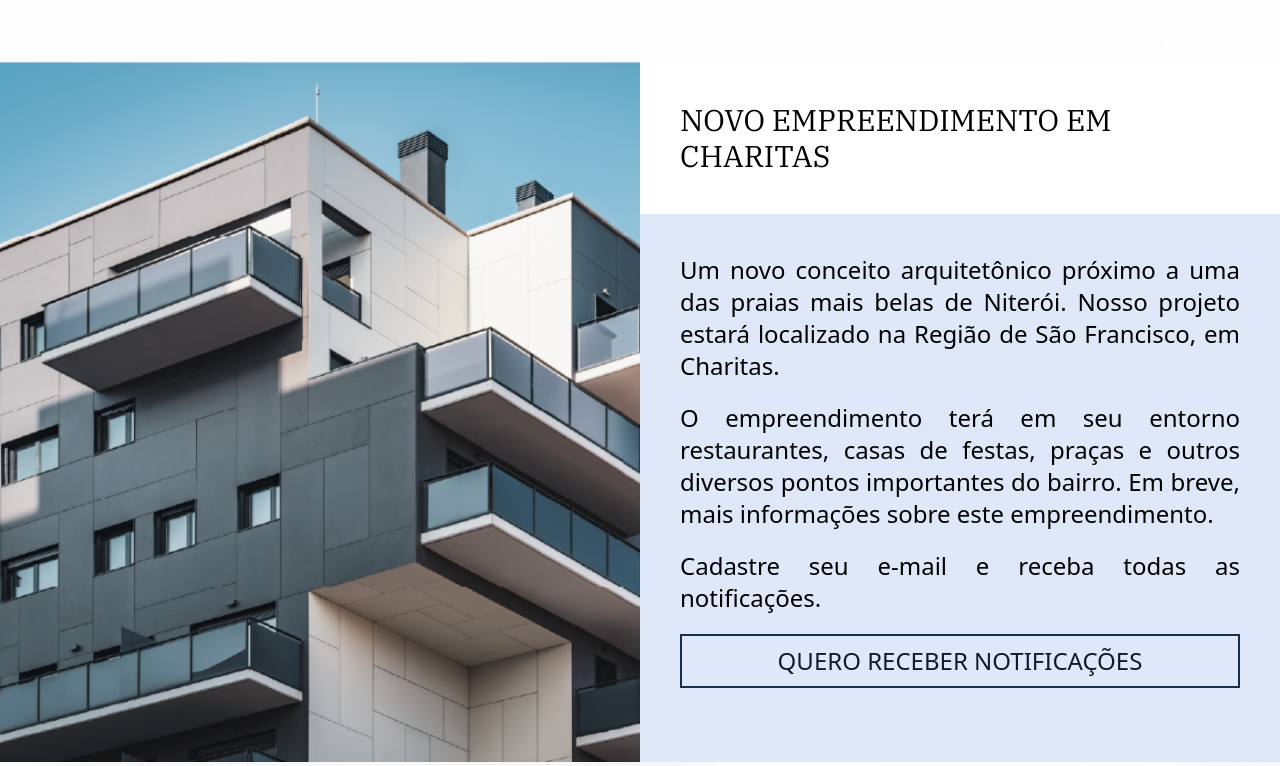
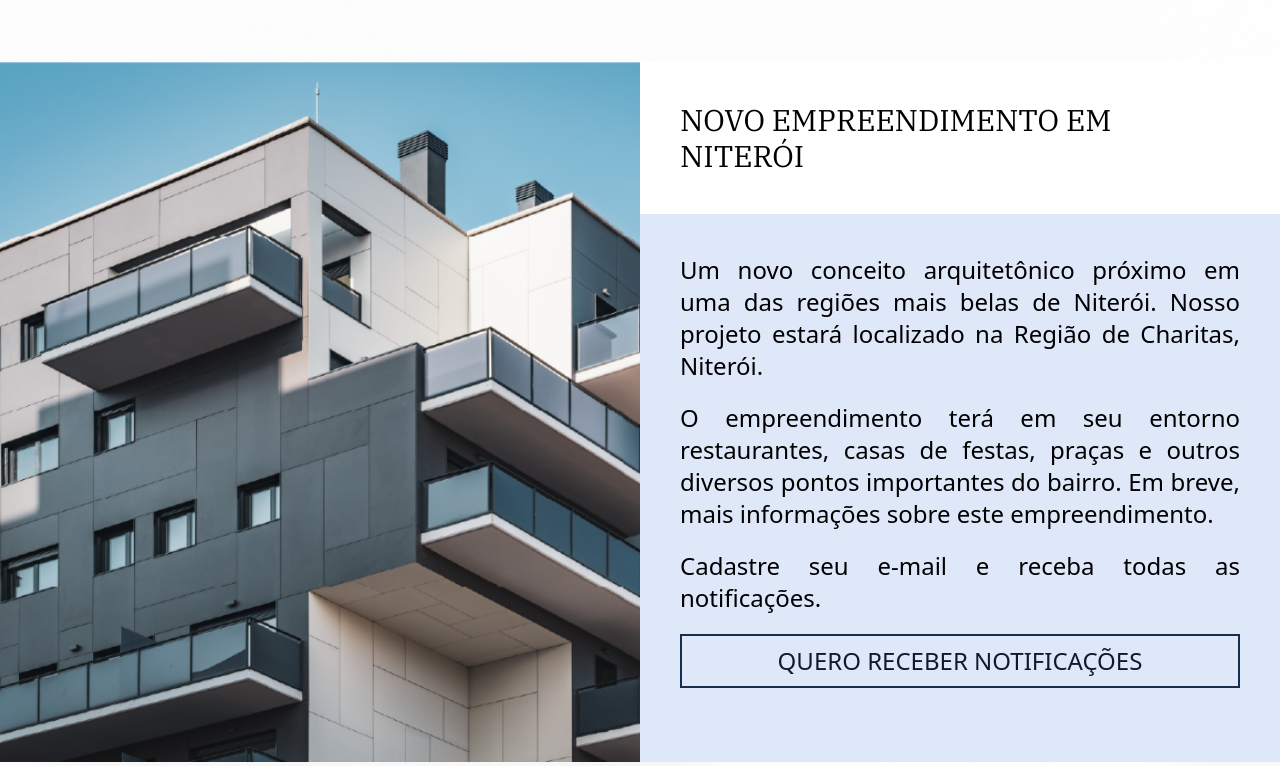
Before and after one commit to Grupo-Hp/aga-2.0, a Next.js app: page / in a window 1280 px wide. Shown: the part 2094-2860 px from the top of the page. Built offline with nearby package versions, Linux system fonts and the light colour scheme; no server answers.

Commit message:
texto arua  modificado

```diff
--- a/components/Arua.jsx
+++ b/components/Arua.jsx
@@ -11,11 +11,11 @@ export default function Arua() {
             </div>
             <div className="lg:col-span-1 col-span-2 order-2">
                 <div className={`p-10 bg-white hidden lg:flex ${styles.footer}`}>
-                    <h2 className='text-3xl uppercase'>novo empreendimento em charitas</h2>
+                    <h2 className='text-3xl uppercase'>novo empreendimento em niterói</h2>
                 </div>
                 <div className='p-10 2xl:w-3/5 text-2xl text-justify font-light'>
                     <p>
-                        Um novo conceito arquitetônico próximo a uma das praias mais belas de Niterói. Nosso projeto estará localizado na Região de São Francisco, em Charitas.
+                        Um novo conceito arquitetônico próximo em uma das regiões mais belas de Niterói. Nosso projeto estará localizado na Região de Charitas, Niterói.
                     </p>
                     <p className='py-5'>
                         O empreendimento terá em seu entorno restaurantes, casas de festas, praças e outros diversos pontos importantes do bairro. Em breve, mais informações sobre este empreendimento.
--- a/components/Footer.jsx
+++ b/components/Footer.jsx
@@ -72,7 +72,7 @@ export default function Footer() {
                                     duration={1000}
                                     className={`cursor-pointer hidden sm:flex`}
                                 ><li><GoMail className={`text-secondary-10 text-2xl`} />&ensp;contato@agaempreendimentos.com</li></Link>
-                                <li><BiMap className={`text-secondary-10 text-4xl`} />&ensp;Rua Miguel de Frias, 77 - Sala 1601, Niterói/RJ</li>
+                                <li><BiMap className={`text-secondary-10 text-3xl`} />&ensp;Rua Miguel de Frias, 77 - Sala 1601, Niterói/RJ</li>
                             </ul>
                         </div>
                     </div>
```
